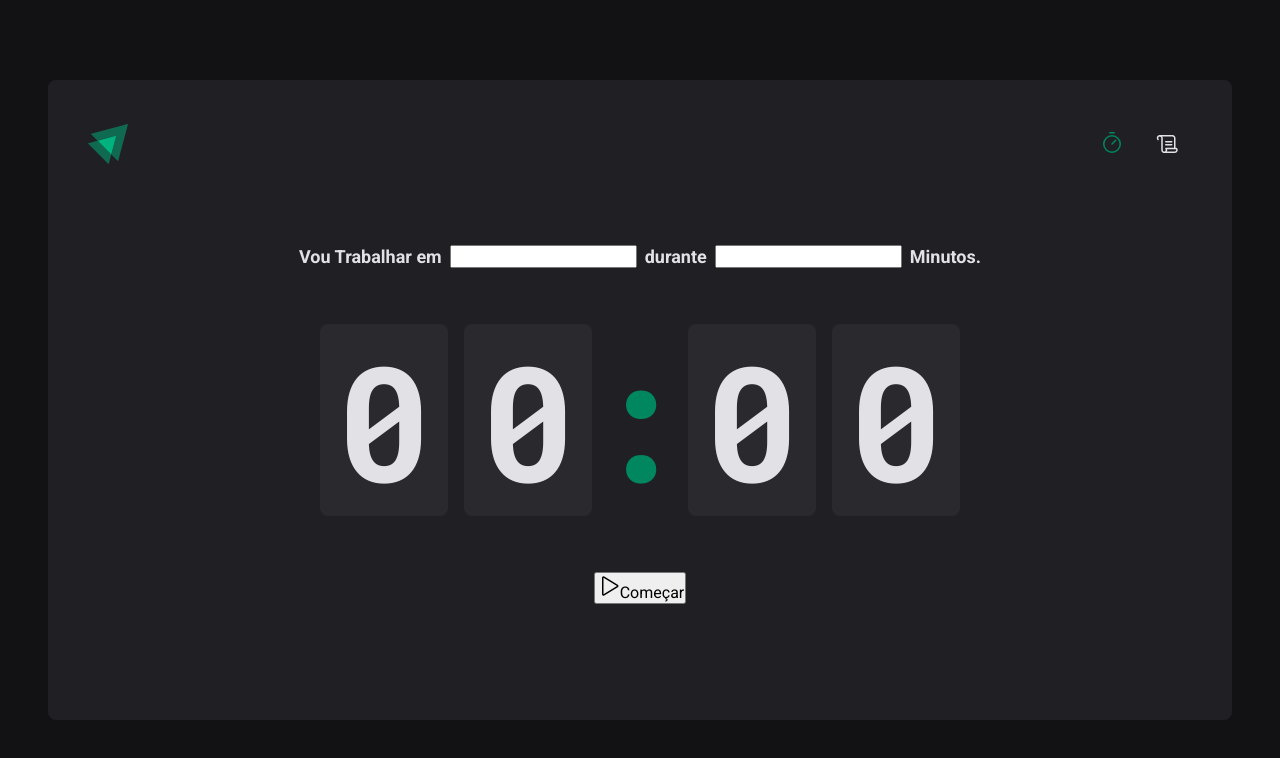
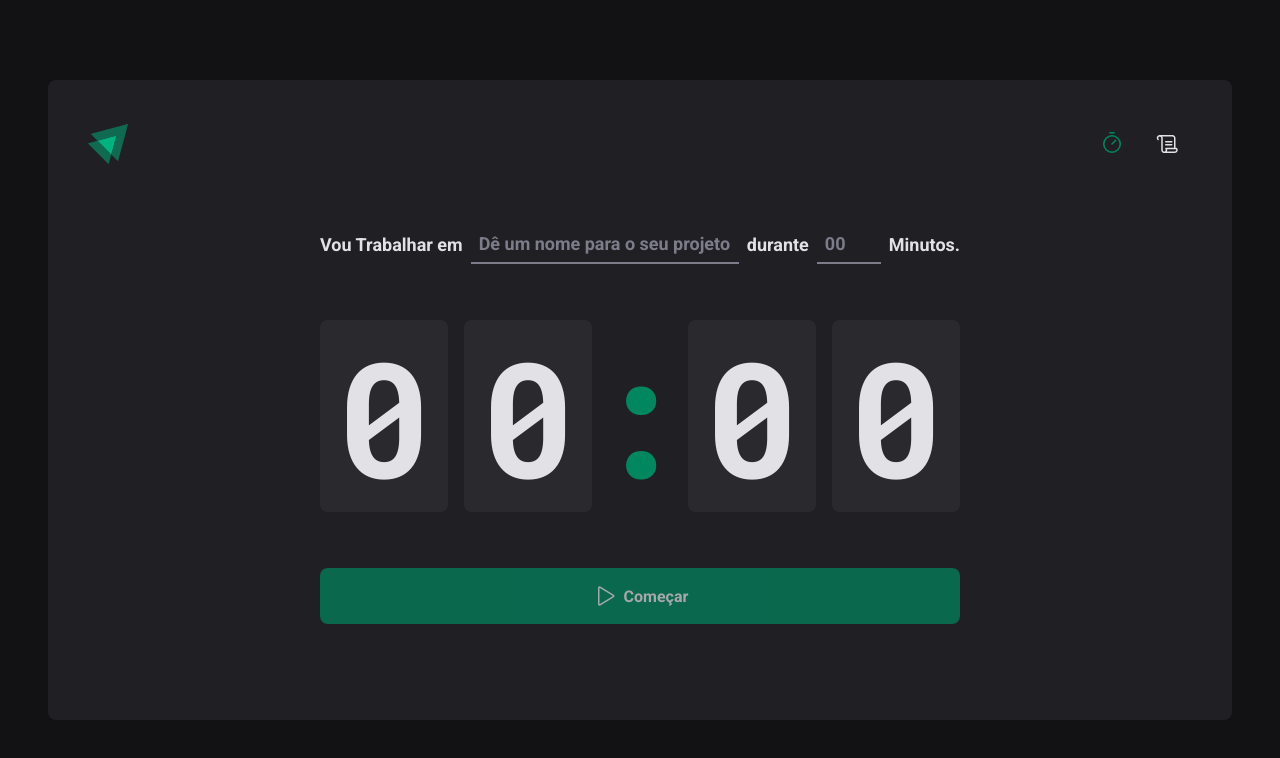
Before and after one commit to Guiihenriiq/Ignite-Timer, a React (Vite) app: page / in a window 1280 px wide. Shown: the top 758 px of the page. Built offline with nearby package versions, Linux system fonts and the light colour scheme.

Commit message:
Páginas e rotas - Finalização da Home

```diff
--- a/src/pages/Home/index.tsx
+++ b/src/pages/Home/index.tsx
@@ -1,17 +1,22 @@
 import { Play } from "phosphor-react";
-import { CountdownContainer, FormContainer, HomeContainer, Separator } from "./styles";
+import { CountdownContainer, FormContainer, HomeContainer, MinutesAmountInput, Separator, StartCountdownButton, TaskInput } from "./styles";
 
 export function Home() {
     return (
         <HomeContainer>
             <form action="">
                 <FormContainer>
-                    <label htmlFor="task">Vou Trabalhar em</label>
-                    <input id="task" />
-
+                    <label htmlFor="task"  >Vou Trabalhar em</label>
+                    <TaskInput
+                        id="task"
+                        placeholder="Dê um nome para o seu projeto"
+                    />
                     <label htmlFor="">durante</label>
-                    <input type="number" id="minutesAmount"/>
-
+                    <MinutesAmountInput
+                        type="number"
+                        id="minutesAmount"
+                        placeholder="00"
+                    />
                     <span>Minutos.</span>
                 </FormContainer>
 
@@ -22,10 +27,10 @@
                     <span>0</span>
                     <span>0</span>
                 </CountdownContainer>
-                <button type="submit">
+                <StartCountdownButton disabled type="submit">
                     <Play size={24}/>
                     Começar
-                </button>
+                </StartCountdownButton>
             </form>
         </HomeContainer>
     )
--- a/src/pages/Home/styles.ts
+++ b/src/pages/Home/styles.ts
@@ -30,6 +30,34 @@
     flex-wrap: wrap;
 `;
 
+const BaseInput = styled.input`
+    background: transparent;
+    height: 2.5rem;
+    border: 0;
+    border-bottom: 2px solid ${(props) => props.theme["gray-500"]};
+    font-weight: bold;
+    font-size: 1.125rem;
+    padding: 0 0.5rem;
+    color: ${(props) => props.theme["gray-100"]};
+
+    &:focus{
+        box-shadow: none;
+        border-color: ${(props)=>props.theme["green-500"]};
+    }
+
+    &::placeholder {
+        color: ${(props) => props.theme["gray-500"]};
+    }
+`;
+
+export const TaskInput = styled(BaseInput)`
+    flex: 1;
+`;
+
+export const MinutesAmountInput = styled(BaseInput)`
+    width: 4rem;
+`;
+
 export const CountdownContainer = styled.div`
     font-family: 'Roboto Mono', monospace;
     font-size: 10rem;
@@ -55,3 +83,31 @@
     display: flex;
     justify-content: center;
 `;
+
+export const StartCountdownButton = styled.button`
+    width: 100%;
+    border: 0;
+    padding: 1rem;
+    border-radius: 8px;
+
+    display: flex;
+    align-items: center;
+    justify-content: center;
+
+    gap: 0.5rem;
+    font-weight: bold;
+
+    cursor: pointer;
+
+    background: ${(props) => props.theme["green-500"]};
+    color: ${(props) => props.theme["gray-100"]};
+
+    &:disabled{
+        opacity: 0.7;
+        cursor: not-allowed;
+    }
+
+    &:not(:disabled):hover {
+        background: ${(props) => props.theme["green-700"]};
+    }
+`;
```
